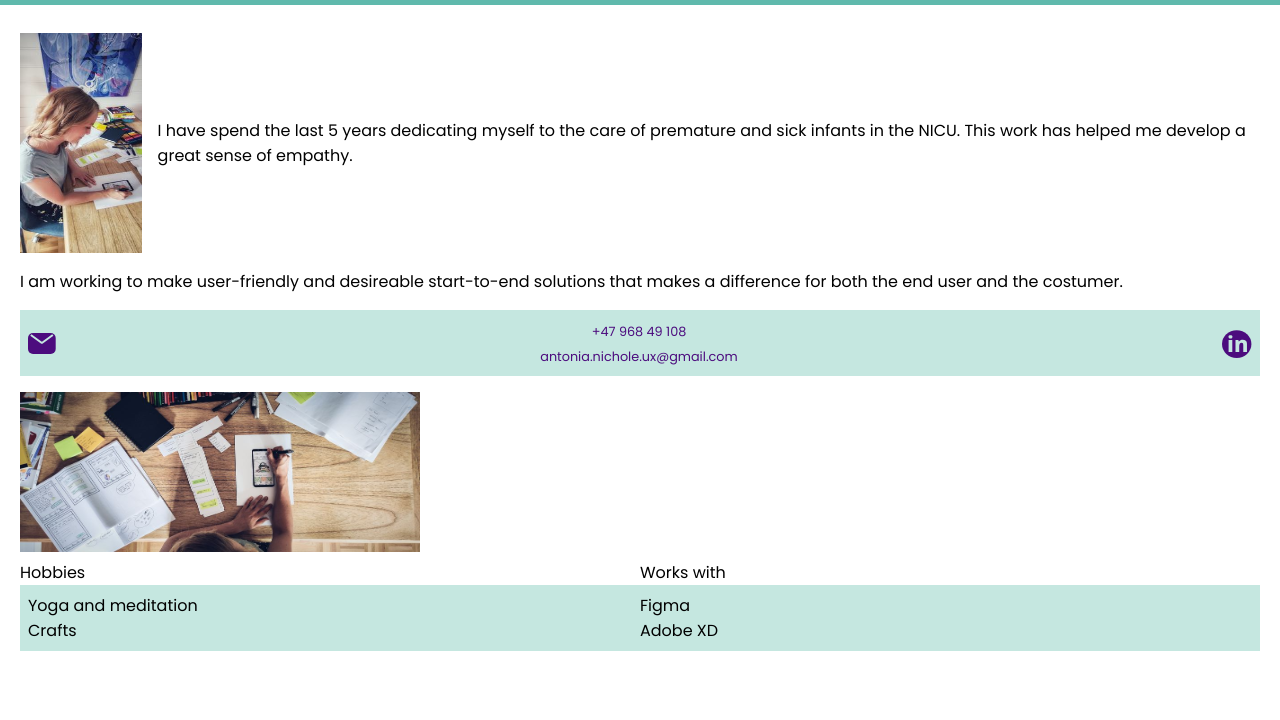
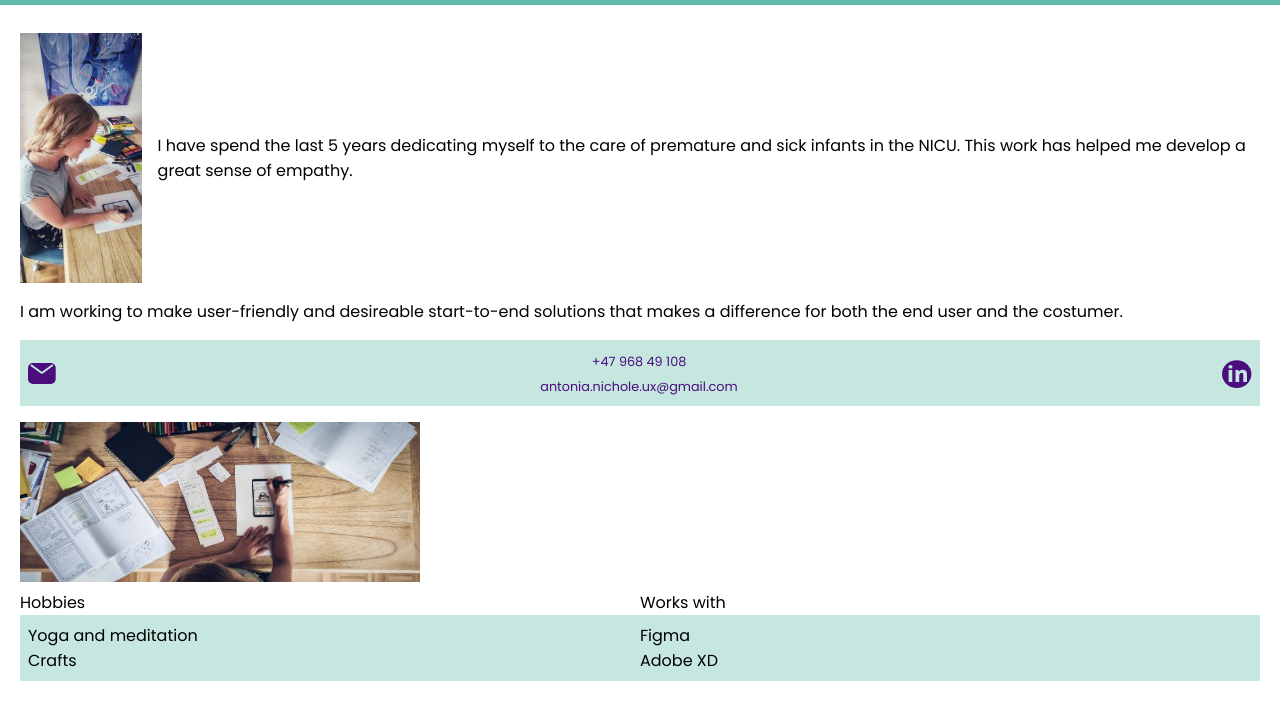
Before and after one commit to chiangs/nichole-antonia-ux-portfolio, a Gatsby site: page /about in a window 1280 px wide. Shown: the part 48-768 px from the top of the page. Built offline with nearby package versions, Linux system fonts and the light colour scheme; Gatsby itself is replaced by a stand-in of ours; a web font is replaced by a local one.

Commit message:
Updated paths

```diff
--- a/src/components/layout/navbar/navbar.js
+++ b/src/components/layout/navbar/navbar.js
@@ -8,11 +8,11 @@ const Navbar = ({ view }) => {
   const routes = [
     {
       label: "Work",
-      path: "/work",
+      path: "/work/",
     },
     {
       label: "About",
-      path: "/about",
+      path: "/about/",
     },
   ]
 
--- a/src/pages/about.js
+++ b/src/pages/about.js
@@ -14,7 +14,7 @@ const AboutPage = ({ view }) => {
   const tempCopy2 =
     "I am working to make user-friendly and desireable start-to-end solutions that makes a difference for both the end user and the costumer."
   const actionPicDimensions = {
-    height: 220,
+    height: 250,
     width: 142,
   }
   const actionPicDimensions2 = {
```
